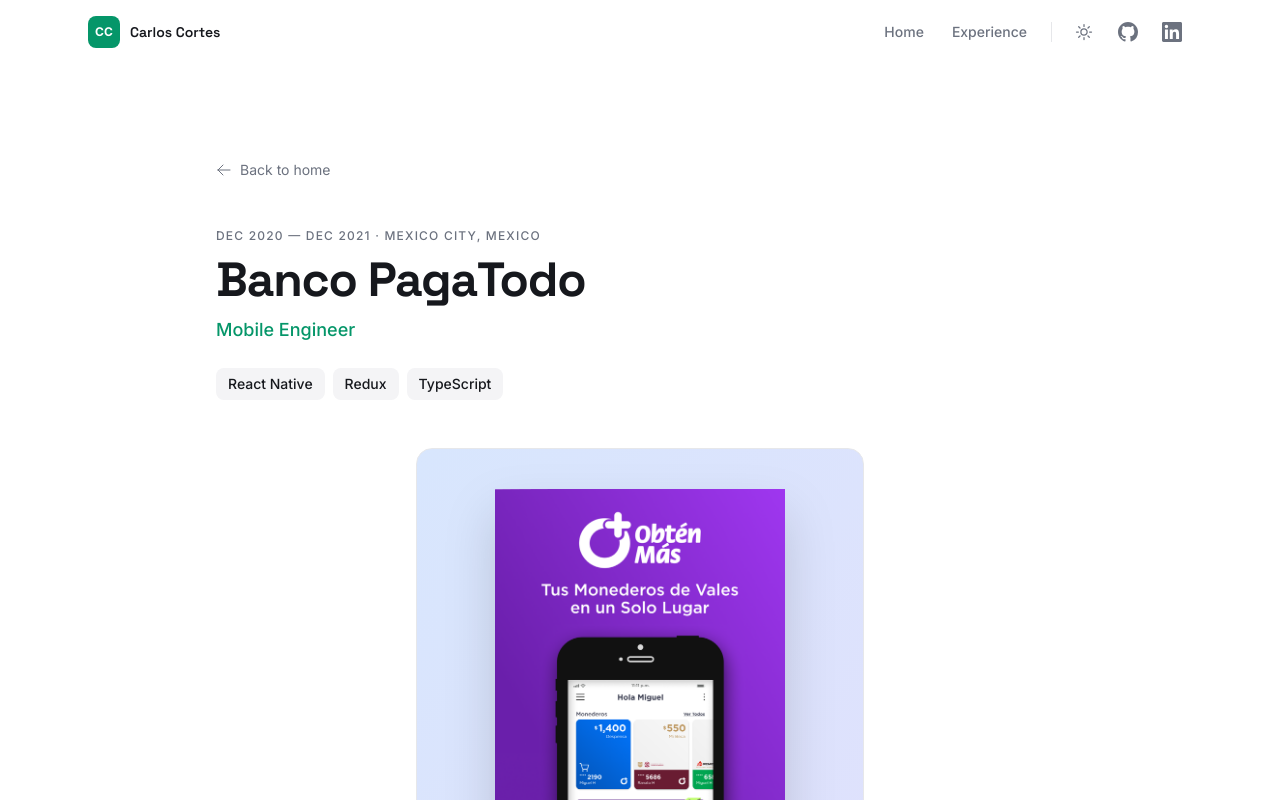
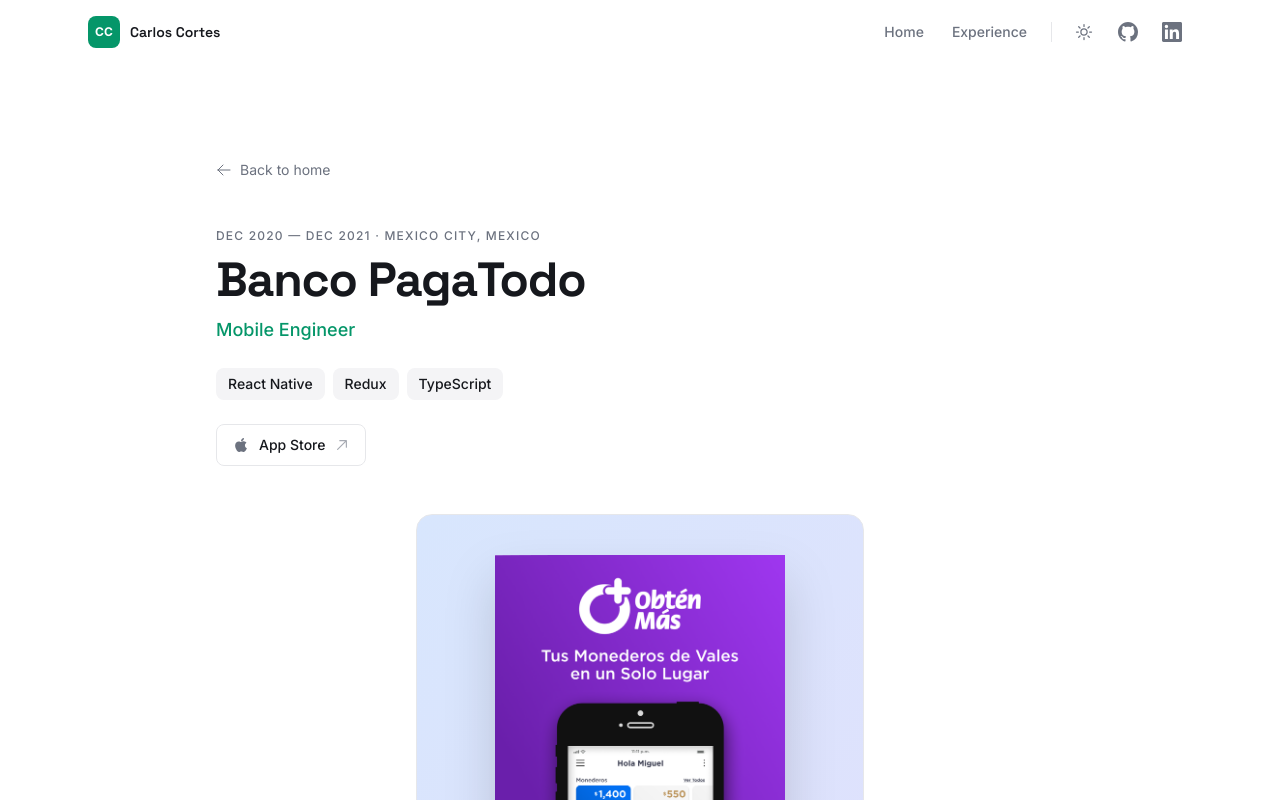
Before and after one commit to nthchild2/nthchild.one, a Next.js app: page /work/banco-pagatodo in a window 1280 px wide. Shown: the top 800 px of the page. Built offline with nearby package versions, Linux system fonts and the light colour scheme.

Commit message:
Add store and website links to experience pages; hide empty hero image
Co-Authored-By: Claude Sonnet 5.5 <noreply@anthropic.com>
Claude-Session: https://claude.ai/code/session_011QEXwnRkvPeuc9i2Yk4XCg

```diff
--- a/src/app/work/[slug]/page.tsx
+++ b/src/app/work/[slug]/page.tsx
@@ -2,6 +2,7 @@ import Image from "next/image";
 import Link from "next/link";
 import { notFound } from "next/navigation";
 import { projects } from "@/data/projects";
+import ProjectLinks from "@/components/ProjectLinks";
 import type { Metadata } from "next";
 
 type Props = {
@@ -76,14 +77,15 @@ export default async function ProjectPage({ params }: Props) {
             </span>
           ))}
         </div>
+        {project.links && <ProjectLinks links={project.links} />}
       </header>
 
       {/* Hero image */}
+      {project.image && (
         <section className="section-fade mb-16">
           <div
             className={`relative ${project.aspect === "portrait" ? "aspect-[3/4] max-w-md mx-auto" : "aspect-[16/10]"} rounded-2xl bg-gradient-to-br ${project.gradient} overflow-hidden card`}
           >
-          {project.image && (
             <div className="absolute inset-6 sm:inset-10">
               <Image
                 src={project.image}
@@ -93,9 +95,9 @@ export default async function ProjectPage({ params }: Props) {
                 priority
               />
             </div>
-          )}
           </div>
         </section>
+      )}
 
       {/* Overview */}
       <section className="section-fade mb-16">
--- /dev/null
+++ b/src/components/ProjectLinks.tsx
@@ -0,0 +1,44 @@
+import { FaApple, FaGlobe, FaGooglePlay } from "react-icons/fa";
+import type { ProjectLink } from "@/data/projects";
+
+const icons = {
+  ios: FaApple,
+  android: FaGooglePlay,
+  web: FaGlobe,
+} as const;
+
+export default function ProjectLinks({ links }: { links: ProjectLink[] }) {
+  return (
+    <div className="mt-6 flex flex-wrap gap-3">
+      {links.map((link) => {
+        const Icon = icons[link.kind];
+        return (
+          <a
+            key={link.href}
+            href={link.href}
+            target="_blank"
+            rel="noopener noreferrer"
+            className="group inline-flex items-center gap-2.5 px-4 py-2.5 rounded-lg text-sm font-medium border border-[hsl(var(--border))] text-[hsl(var(--foreground))] hover:border-emerald-500/40 hover:bg-[hsl(var(--muted))] transition-colors"
+          >
+            <Icon className="w-4 h-4 text-[hsl(var(--muted-foreground))] group-hover:text-emerald-600 dark:group-hover:text-emerald-400 transition-colors" />
+            {link.label}
+            <svg
+              className="w-3.5 h-3.5 text-[hsl(var(--muted-foreground))] opacity-60 transition-transform group-hover:translate-x-0.5 group-hover:-translate-y-0.5"
+              fill="none"
+              stroke="currentColor"
+              viewBox="0 0 24 24"
+              strokeWidth={2}
+              aria-hidden="true"
+            >
+              <path
+                strokeLinecap="round"
+                strokeLinejoin="round"
+                d="M4.5 19.5l15-15m0 0H8.25m11.25 0v11.25"
+              />
+            </svg>
+          </a>
+        );
+      })}
+    </div>
+  );
+}
--- a/src/data/projects.ts
+++ b/src/data/projects.ts
@@ -1,3 +1,9 @@
+export type ProjectLink = {
+  kind: "ios" | "android" | "web";
+  label: string;
+  href: string;
+};
+
 export type Project = {
   slug: string;
   company: string;
@@ -10,6 +16,7 @@ export type Project = {
   gradient: string;
   aspect: "portrait" | "landscape";
   tags: string[];
+  links?: ProjectLink[];
 };
 
 export type SkillCategory = {
@@ -47,6 +54,18 @@ export const projects: Project[] = [
       "Kotlin",
       "AIDLC",
     ],
+    links: [
+      {
+        kind: "ios",
+        label: "App Store",
+        href: "https://apps.apple.com/us/app/mypurina-pet-rewards-care/id1658539065",
+      },
+      {
+        kind: "android",
+        label: "Google Play",
+        href: "https://play.google.com/store/apps/details?id=com.nestle.us.purina.fellowshipapp",
+      },
+    ],
   },
   {
     slug: "nestle-purina-contract",
@@ -67,6 +86,18 @@ export const projects: Project[] = [
     gradient: "from-red-500/20 to-orange-500/20",
     aspect: "landscape",
     tags: ["React Native", "AWS Cognito", "Firebase", "Expo EAS", "i18n"],
+    links: [
+      {
+        kind: "ios",
+        label: "App Store",
+        href: "https://apps.apple.com/us/app/mypurina-pet-rewards-care/id1658539065",
+      },
+      {
+        kind: "android",
+        label: "Google Play",
+        href: "https://play.google.com/store/apps/details?id=com.nestle.us.purina.fellowshipapp",
+      },
+    ],
   },
   {
     slug: "goodlook",
@@ -85,6 +116,13 @@ export const projects: Project[] = [
     gradient: "from-sky-500/20 to-cyan-500/20",
     aspect: "landscape",
     tags: ["React Native", "React", "Redux", "Tech Lead"],
+    links: [
+      {
+        kind: "web",
+        label: "goodlookcorp.com",
+        href: "https://goodlookcorp.com/",
+      },
+    ],
   },
   {
     slug: "dreambox-learning",
@@ -103,6 +141,9 @@ export const projects: Project[] = [
     gradient: "from-green-500/20 to-emerald-500/20",
     aspect: "landscape",
     tags: ["TypeScript", "CreateJS", "Game Engine", "OOP"],
+    links: [
+      { kind: "web", label: "dreambox.com", href: "https://www.dreambox.com/" },
+    ],
   },
   {
     slug: "banco-pagatodo",
@@ -120,6 +161,13 @@ export const projects: Project[] = [
     gradient: "from-blue-500/20 to-indigo-500/20",
     aspect: "portrait",
     tags: ["React Native", "Redux", "TypeScript"],
+    links: [
+      {
+        kind: "ios",
+        label: "App Store",
+        href: "https://apps.apple.com/mx/app/id1527432051",
+      },
+    ],
   },
   {
     slug: "yofio",
@@ -158,6 +206,13 @@ export const projects: Project[] = [
     gradient: "from-fuchsia-500/20 to-pink-500/20",
     aspect: "portrait",
     tags: ["React Native", "Next.js", "WordPress", "PHP", "Redux", "Firebase"],
+    links: [
+      {
+        kind: "android",
+        label: "Google Play",
+        href: "https://play.google.com/store/apps/details?id=com.frik_in",
+      },
+    ],
   },
   {
     slug: "radar-magazine",
@@ -203,7 +258,13 @@ export const skillCategories: SkillCategory[] = [
   {
     category: "Backend",
     color: "emerald",
-    items: ["PHP (WordPress REST API)", "Node", "NestJS", "Supabase", "Firestore"],
+    items: [
+      "PHP (WordPress REST API)",
+      "Node",
+      "NestJS",
+      "Supabase",
+      "Firestore",
+    ],
   },
   {
     category: "CI/CD & Release",
```
Lines whose indentation alone changed are shown as unchanged.
